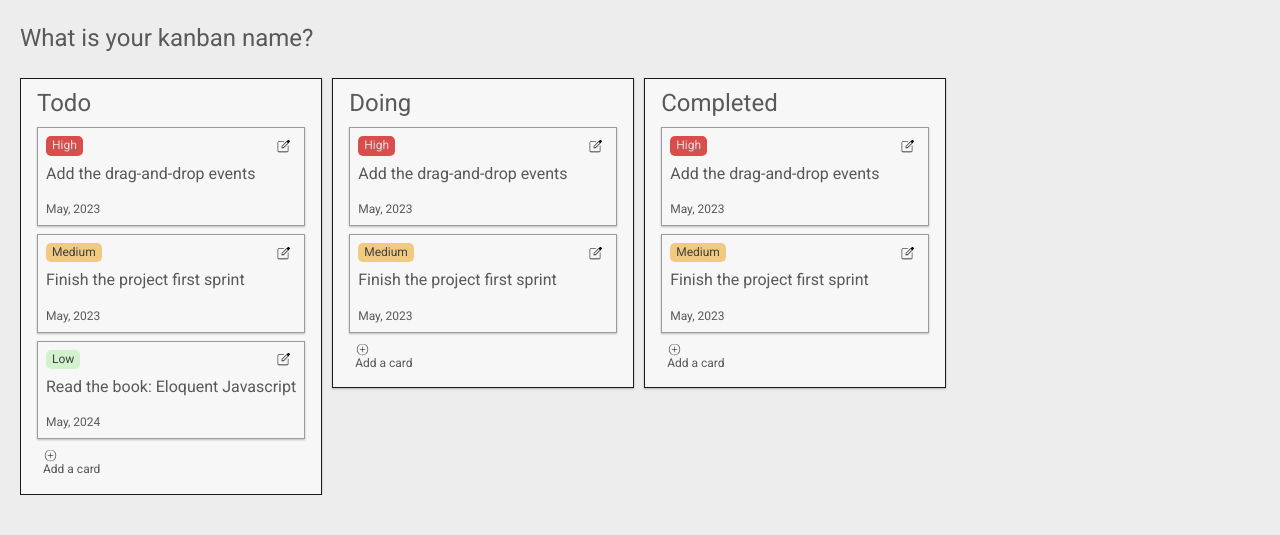
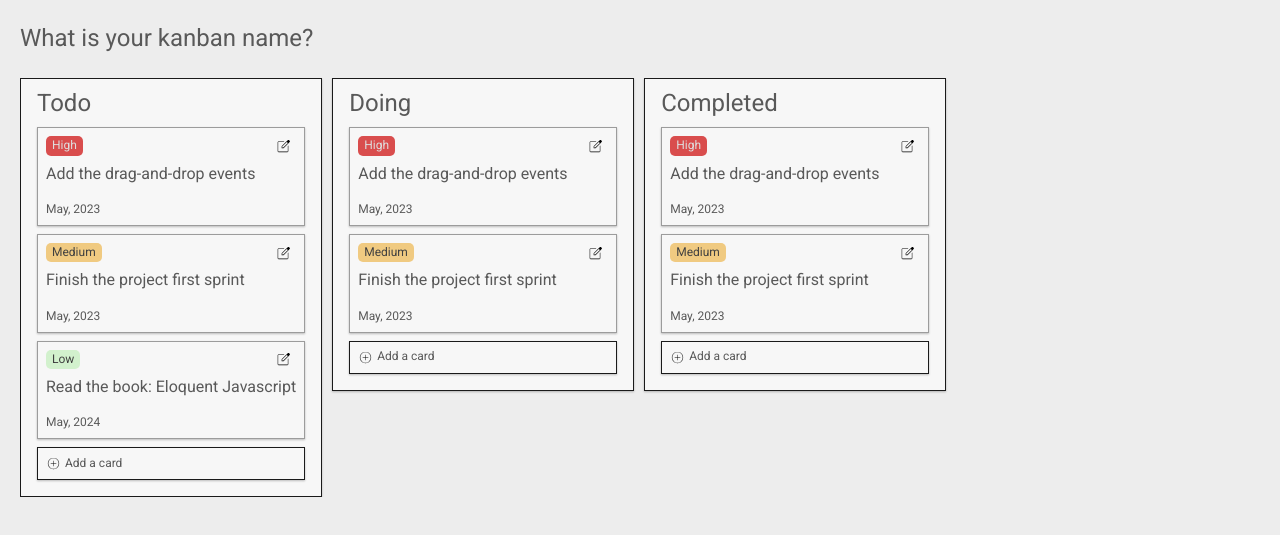
Before and after one commit to adriel-mp3/in-order, a plain HTML site: page index.html in a window 1280 px wide. Shown: the part 215-750 px from the top of the page. Drawn offline with Linux system fonts and the light colour scheme.

Commit message:
:recycle: refactor: styles

```diff
--- a/css/style.css
+++ b/css/style.css
@@ -3,4 +3,5 @@
 @import "./utility/colors.css";
 @import "./global/header.css";
 @import "./global/home.css";
-@import "./cards/card.css"
+@import "./cards/card.css";
+@import "./cards/inputs.css";
```
